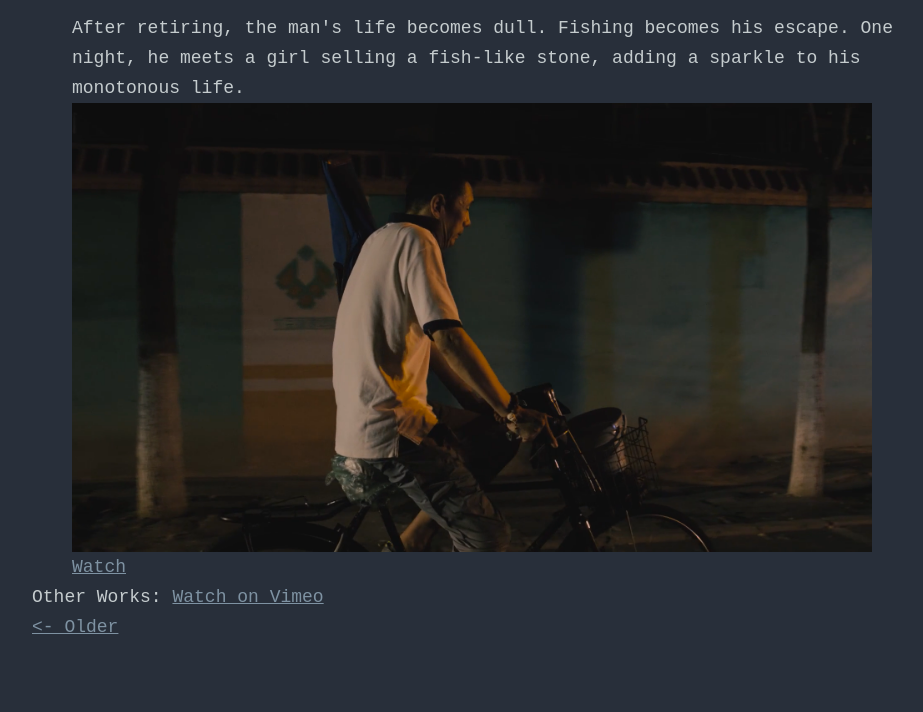
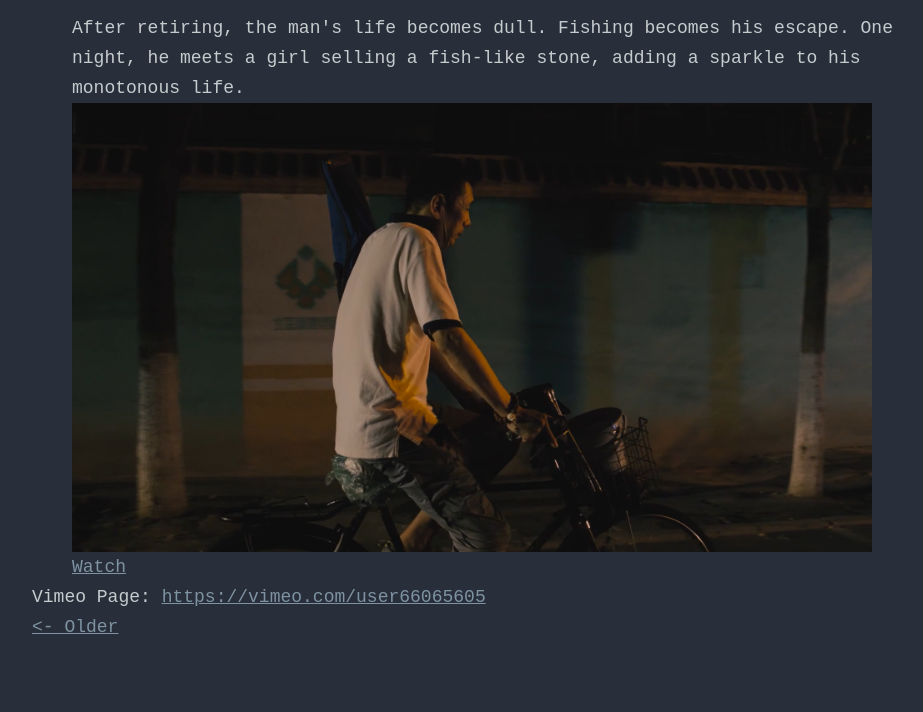
Before and after one commit to JunduoLiu/JunduoLiu.github.io, a Jekyll site: the page built from Films/index.html, in a window 1280 px wide. Shown: the part 732-1444 px from the top of the page, without its empty margins (158-1081 px from the left). Built offline with Jekyll 4.4.1, drawn with Linux system fonts in a browser that asks for light colours; the list of posts is cut into pages by our own code.

Commit message:
Update index.html

```diff
--- a/Films/index.html
+++ b/Films/index.html
@@ -21,7 +21,7 @@ pagination:
   {% endfor %}
 </ul>
 
-<p> Other Works: <a href="https://vimeo.com/user66065605" target="_blank">Watch on Vimeo</a></p>
+<p> Vimeo Page: <a href="https://vimeo.com/user66065605" target="_blank">https://vimeo.com/user66065605</a></p>
 
 {% for film in paginator.films %}
   <span class="film-item">
```
